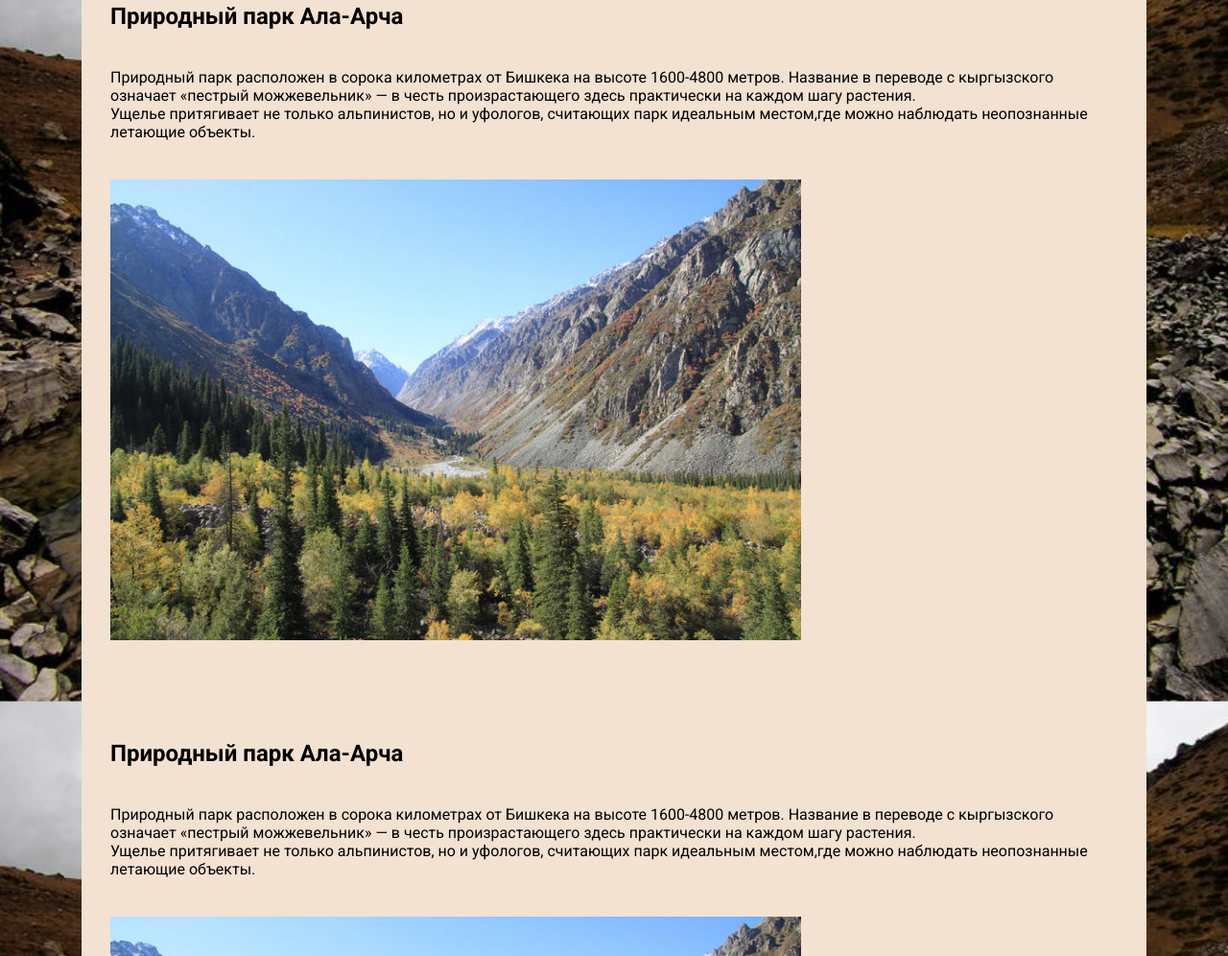
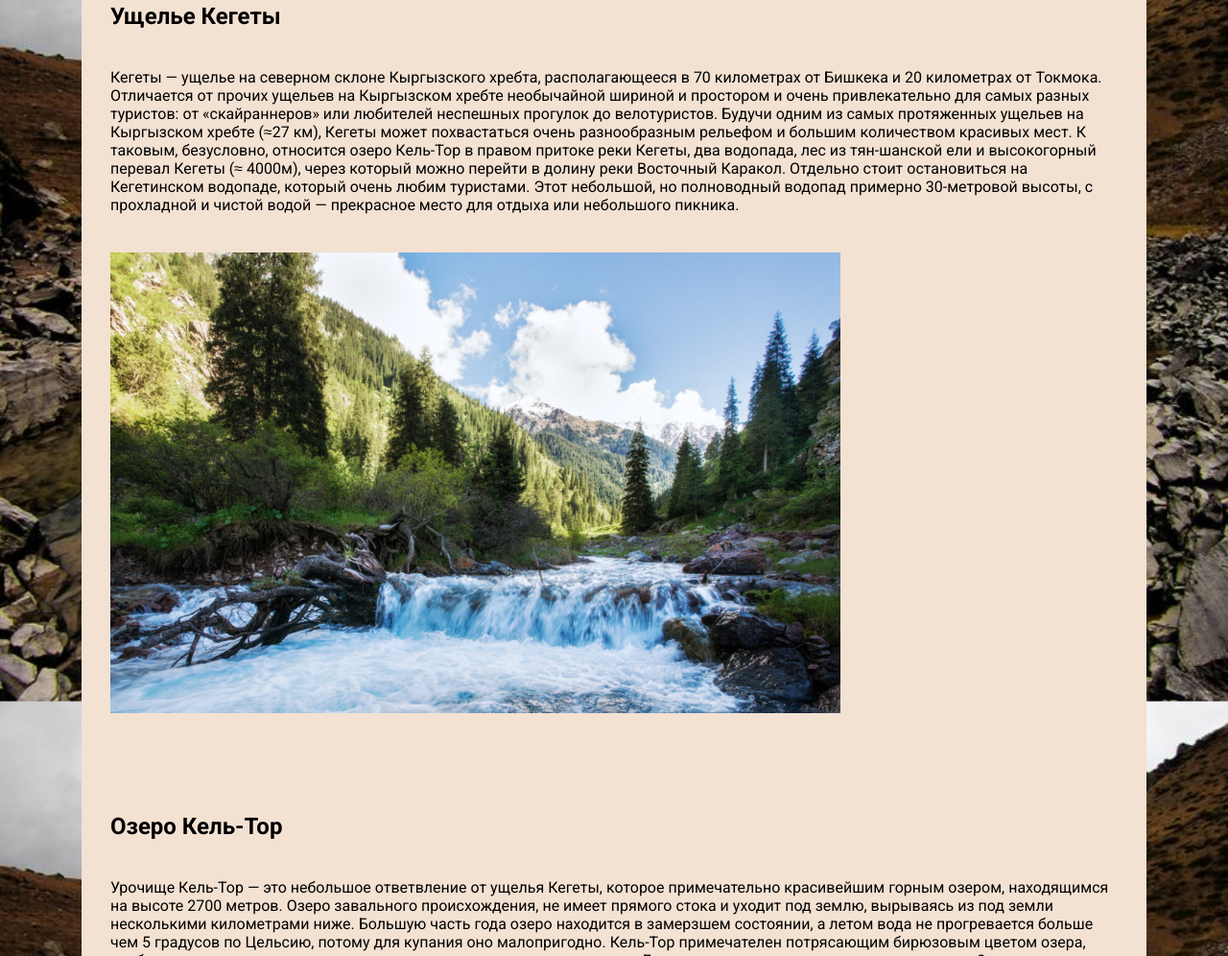
Before and after one commit to tatysheva/Tripkg, a website built with Parcel: page region.html in a window 1280 px wide. Shown: the part 3536-4532 px from the top of the page at 96% size. Built offline with nearby package versions, Linux system fonts and the light colour scheme.

Commit message:
last items changed

```diff
--- a/region.html
+++ b/region.html
@@ -78,22 +78,40 @@
                             <img src="./img/chui3.jpg" alt="" class="about-content__item-img">
                         </li>
                         <li class="about-content__item">
-                            <h3 class="about-content__item-title">Природный парк Ала-Арча</h3>
-                            <p class="about-content__item-descriprion">Природный парк расположен в сорока километрах от
-                                Бишкека на высоте 1600-4800 метров. Название в переводе с кыргызского означает «пестрый
-                                можжевельник» — в честь произрастающего здесь практически на каждом шагу растения.<br>
-                                Ущелье притягивает не только альпинистов, но и уфологов, считающих парк идеальным
-                                местом,где можно наблюдать неопознанные летающие объекты.</p>
-                            <img src="./img/chui1.jpg" alt="" class="about-content__item-img">
+                            <h3 class="about-content__item-title">Ущелье Кегеты</h3>
+                            <p class="about-content__item-descriprion">Кегеты — ущелье на северном склоне Кыргызского
+                                хребта, располагающееся в 70 километрах от Бишкека и 20 километрах от Токмока.
+                                Отличается от прочих ущельев на Кыргызском хребте необычайной шириной и простором и
+                                очень привлекательно для самых разных туристов: от «скайраннеров» или любителей
+                                неспешных прогулок до велотуристов. Будучи одним из самых протяженных ущельев на
+                                Кыргызском хребте (≈27 км), Кегеты может похвастаться очень разнообразным рельефом и
+                                большим количеством красивых мест. К таковым, безусловно, относится озеро Кель-Тор в
+                                правом притоке реки Кегеты, два водопада, лес из тян-шанской ели и высокогорный перевал
+                                Кегеты (≈ 4000м), через который можно перейти в долину реки Восточный Каракол.
+                                Отдельно стоит остановиться на Кегетинском водопаде, который очень любим туристами. Этот
+                                небольшой, но полноводный водопад примерно 30-метровой высоты, с прохладной и чистой
+                                водой — прекрасное место для отдыха или небольшого пикника.</p>
+                            <img src="./img/chui4.jpg" alt="" class="about-content__item-img">
                         </li>
                         <li class="about-content__item">
-                            <h3 class="about-content__item-title">Природный парк Ала-Арча</h3>
-                            <p class="about-content__item-descriprion">Природный парк расположен в сорока километрах от
-                                Бишкека на высоте 1600-4800 метров. Название в переводе с кыргызского означает «пестрый
-                                можжевельник» — в честь произрастающего здесь практически на каждом шагу растения.<br>
-                                Ущелье притягивает не только альпинистов, но и уфологов, считающих парк идеальным
-                                местом,где можно наблюдать неопознанные летающие объекты.</p>
-                            <img src="./img/chui1.jpg" alt="" class="about-content__item-img">
+                            <h3 class="about-content__item-title">Озеро Кель-Тор</h3>
+                            <p class="about-content__item-descriprion">Урочище Кель-Тор — это небольшое ответвление от
+                                ущелья Кегеты, которое примечательно красивейшим горным озером, находящимся на высоте
+                                2700 метров. Озеро завального происхождения, не имеет прямого стока и уходит под землю,
+                                вырываясь из под земли несколькими километрами ниже. Большую часть года озеро находится
+                                в замерзшем состоянии, а летом вода не прогревается больше чем 5 градусов по Цельсию,
+                                потому для купания оно малопригодно. Кель-Тор примечателен потрясающим бирюзовым цветом
+                                озера, особенно красивое сочетание красок можно застать там именно летом.
+                                Длина пешеходного трека к озеру составляет 8 километров в одну сторону. Тропа видна
+                                четко, потому заблудиться будет довольно проблематично. Сама дорога крайне живописна:
+                                начинается она с довольно пологого и безлесого участка, постепенно уходя все выше и выше
+                                на лесистые склоны, а затем и на настоящие высокогорные альпийские луга. По дороге есть
+                                небольшой брод. Есть множество мест для стоянок или пикников.
+                                В трех километрах выше озера начинается зона морен и ледников. Также там располагается и
+                                несколько перевалов, по которым можно перейти в Шамсийский Туюк или ущелье Кегеты.
+                                Перевалы довольно сложны для прохождения, потому их посещение рекомендуется только
+                                подготовленным туристам.</p>
+                            <img src="./img/chui5.jpg" alt="" class="about-content__item-img">
                         </li>
                     </ul>
                 </div>
```
Also changed, not shown: img/chui4.jpg (added), img/chui5.jpg (added).
